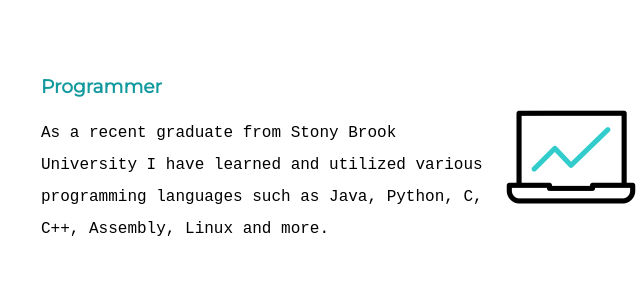
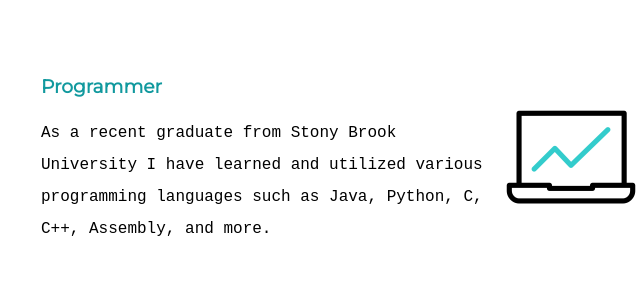
Before and after one commit to AnthonyJiang98/Anthony-Jiang-s-Personal-Portfolio-Website, a plain HTML site: page index.html in a window 1280 px wide. Shown: the part 1797-2092 px from the top of the page, 279-919 px from the left. Drawn offline with Linux system fonts and the light colour scheme.

Commit message:
Update index.html

```diff
--- a/index.html
+++ b/index.html
@@ -40,7 +40,7 @@
             <h3>Programmer</h3>
             <p>As a recent graduate from Stony Brook University I have
                 learned and utilized various programming languages
-                such as Java, Python, C, C++, Assembly, Linux and more.
+                such as Java, Python, C, C++, Assembly, and more.
             </p>
           </div>
         </div>
```
